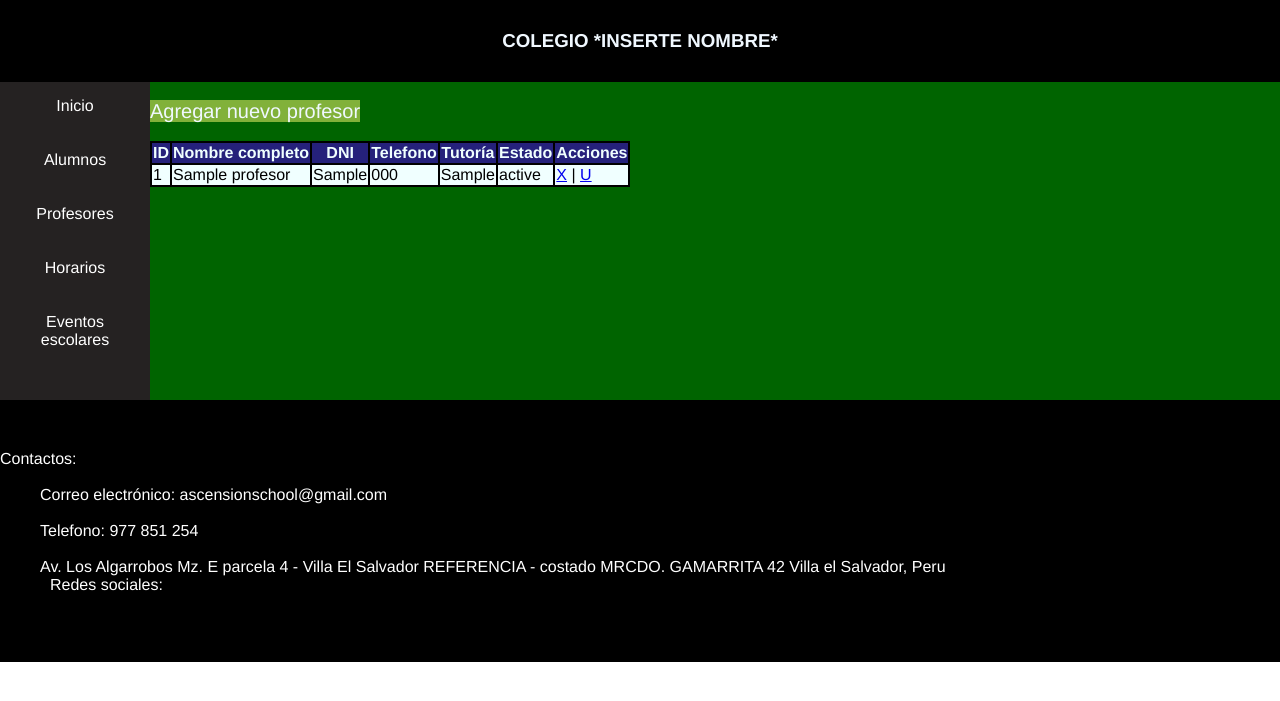
After one commit to alv4rol3on/proyectoColegio, a Flask app: page /profesores in a window 1280 px wide. The commit adds this page. Shown: the top 701 px of the page. Run offline with Flask 3, Linux system fonts and the light colour scheme; tables that the repository leaves empty or names only in its code hold one stand-in row (values such as "Sample post").

Commit message:
CAMBIOS 30/01/2024 12:00
- Listas como pantalla principal
- Boton de inhabilitar y actualizar
- Menú de alumnos y profesores separados

```diff
--- a/proyectoColegio/app.py
+++ b/proyectoColegio/app.py
@@ -36,49 +36,31 @@ def formularioAlumnos():
             cursor.execute(
                 f"""
                 INSERT INTO `proyectocole`.`alumno` (`nombreCompleto`, `tipoUsuario`, `dni`, `telf`, `grado`, `seccion`, `estado`)
-                VALUES ('{aga.apellidoPaterno.data + " "+ aga.apellidoMaterno.data+ ", " + aga.nombres.data}', '{3}', '{aga.dni.data}', '{aga.nro.data}', '{aga.grado.data}', '{aga.seccion.data}', 'alumno');
+                VALUES ('{aga.apellidoPaterno.data + " "+ aga.apellidoMaterno.data+ ", " + aga.nombres.data}', '{3}', '{aga.dni.data}', '{aga.nro.data}', '{aga.grado.data}', '{aga.seccion.data}', {1});
                 """)
             conexion.commit()
         except:
             print("ERROR A: ERROR AL INSERTAR UN NUEVO ALUMNO")
         finally:
             conexion.close()
-            return redirect(url_for("inicio"))
+            return redirect(url_for("alumnos"))
 
     return render_template("alumnos/agregarAlumno.html", aga=aga)
 
-@app.route("/borrarAlumno", methods=["GET", "POST"])
-def borrarAlumnos():
-    ba = borrar(request.form)
-    if request.method == "POST" and ba.validate:
-        id = ba.id.data
+@app.route("/xAlumno/<int:id>", methods=["GET", "POST"])
+def deshabilitarAlumno(id):
+    deshAlumno(id)
+    return redirect(url_for("alumnos"))
 
-        #registro de base de datos
-        try:
-            conexion, cursor = conectar()
-            cursor.execute(
-                f"""
-                UPDATE `proyectocole`.`alumno` SET `estado` = 'retirado' WHERE `id` = {ba.id.data};
-                """)
-            conexion.commit()
-        except:
-            print("ERROR B: ERROR AL CAMBIAR ESTADO DEL ALUMNO")
-        finally:
-            conexion.close()
-            return redirect(url_for("inicio"))
-
-    return render_template("alumnos/borrarAlumno.html", ba=ba)
-
-@app.route("/listaDeAlumnos", methods=["GET", "POST"])
-def listaAlumnos():
+@app.route("/alumnos", methods=["GET", "POST"])
+def alumnos():
     listado = listar()
     return render_template("alumnos/listaAlumnos.html", listado = listado)
 
-@app.route("/actualizarAlumno", methods=["GET", "POST"])
-def actAlumnos():
+@app.route("/actualizarAlumno/<int:id>", methods=["GET", "POST"])
+def actAlumnos(id):
     act = losforms(request.form)
     if request.method == "POST" and act.validate:
-        id = act.id.data
         dni = act.dni.data
         nombre = act.nombres.data
         apellidoPa = act.apellidoPaterno.data
@@ -96,7 +78,7 @@ def actAlumnos():
                UPDATE `proyectocole`.`alumno`
                 SET `nombreCompleto` = '{act.apellidoPaterno.data + " "+ act.apellidoMaterno.data+ ", " + act.nombres.data}', `dni` = {act.dni.data},
                 `telf` = {act.nro.data}, `grado` = '{act.grado.data}', `seccion` = '{act.seccion.data}', `estado` = '{act.estado.data}'
-                WHERE `id` = {act.id.data};
+                WHERE `id` = {id};
                 """)
             conexion.commit()
         except:
@@ -111,30 +93,83 @@ def actAlumnos():
 @app.route("/agregarProfesor", methods=["GET", "POST"])
 def formularioProfesor():
     agp = losforms(request.form)
-    if request.form == "POST" and agp.validate:
-        nombres = agp.nombres.data
+    if request.method == "POST" and agp.validate:
+        nombre = agp.nombres.data
+        apellidoPa = agp.apellidoPaterno.data
+        apellidoMa = agp.apellidoMaterno.data
         dni = agp.dni.data
         nro = agp.nro.data
-        grado = agp.grado.data
-        #cursosSeleccionados = request.form.getlist('cursos')
-        #listaCursos = ', '.join(cursosSeleccionados)
+        tutoria = agp.tutor.data
 
         #conexion a base de datos
         try:
             conexion, cursor = conectar()
             cursor.execute(
                 f"""
-                INSERT INTO `proyectocole`.`profesor` (`nombreCompleto`, `tipoUsuario`, `dni`, `telefono`, `tutoria`, `estado`)
-                VALUES('{agp.nombres.data}', '{2}', '{agp.dni.data}', '{agp.nro.data}', '{agp.grado.data}', 'profesor');
-                """)
+                INSERT INTO `proyectocole`.`profesor`
+                (`nombreCompleto`, `tipoUsuario`, `dni`, `telefono`, `tutoria`, `estado`)
+                VALUES
+                ('{agp.apellidoPaterno.data + " "+ agp.apellidoMaterno.data+ ", " + agp.nombres.data}', '{2}', '{agp.dni.data}', '{agp.nro.data}',
+                '{agp.tutor.data}', '{1}');
+                """
+            )
             conexion.commit()
         except:
-            print("ERROR A2: ERROR AL INSERTAR UN NUEVO PROFESOR")
+            print("ERROR A02: ERROR AL INSERTAR UN NUEVO PROFESOR")
         finally:
             conexion.close()
             return redirect(url_for("inicio"))
 
-    return render_template("agregarProfesor.html", agp=agp)
+    return render_template("profesores/agregarProfesor.html", agp=agp)
+
+@app.route("/profesores", methods=["GET", "POST"])
+def profesores():
+    listadoProfesores = listarProfesor()
+    return render_template("profesores/listaProfesores.html", listadoProfesores = listadoProfesores)
+
+@app.route("/xProfesor/<int:id>", methods=["GET", "POST"])
+def deshabilitarProfesor(id):
+    deshProfesor(id)
+    return redirect(url_for("profesores"))
+
+@app.route("/actualizarAlumno/<int:id>", methods=["GET", "POST"])
+def actProfesor(id):
+    acp = losforms(request.form)
+    if request.method == "POST" and acp.validate:
+        nombre = acp.nombres.data
+        apellidoPa = acp.apellidoPaterno.data
+        apellidoMa = acp.apellidoMaterno.data
+        dni = acp.dni.data
+        nro = acp.nro.data
+        tutoria = acp.tutor.data
+        estado = acp.estado.data
+
+        #conexion a base de datos
+        try:
+            conexion, cursor = conectar()
+            cursor.execute(
+                f"""
+                UPDATE `proyectocole`.`profesor`
+                SET `nombreCompleto` = '{acp.apellidoPaterno.data + " "+ acp.apellidoMaterno.data+ ", " + acp.nombres.data}',
+                `dni` = '{acp.dni.data}', `telefono` = '{acp.nro.data}',
+                `tutoria` = '{acp.tutor.data}', `estado` = '{acp.estado.data}'>
+                WHERE `id` = {id};
+                """
+            )
+            conexion.commit()
+        except:
+            print("ERROR A02: ERROR AL ACTUALIZAR UN NUEVO PROFESOR")
+        finally:
+            conexion.close()
+            return redirect(url_for("profesores"))
+
+    return render_template("profesores/agregarProfesor.html", acp=acp)
+
+
+#PAGINAS DE HORARIO
+@app.route("/horarios")
+def paginaHorario():
+    return render_template("horarios/pagHorarios.html")
 
 #paginas enlace
 @app.route("/")
@@ -159,8 +194,44 @@ def listar():
 
     return lista
 
+def listarProfesor():
+    conexion, cursor = conectar()
+    cursor.execute(
+        f"""
+        SELECT `profesor`.`id`, `profesor`.`nombreCompleto`,
+        `profesor`.`dni`, `profesor`.`telefono`, `profesor`.`tutoria`, `profesor`.`estado`
+        FROM `proyectocole`.`profesor`;
+        """)
+    listaProfesores = cursor.fetchall()
+    conexion.close()
 
+    return listaProfesores
 
+def deshAlumno(id):
+    conexion, cursor = conectar()
+    cursor.execute(
+        f"""
+        UPDATE `proyectocole`.`alumno`
+        SET `estado` = 0
+        WHERE `id` = '{id}';
+        """
+    )
+    conexion.commit()
+    cursor.close()
+    conexion.close()
+
+def deshProfesor(id):
+    conexion, cursor = conectar()
+    cursor.execute(
+        f"""
+        UPDATE `proyectocole`.`profesor`
+        SET `estado` = 0
+        WHERE `id` = '{id}';
+        """
+    )
+    conexion.commit()
+    cursor.close()
+    conexion.close()
 
 if __name__ == '__main__':
     app.run(debug=True)
--- a/proyectoColegio/forms.py
+++ b/proyectoColegio/forms.py
@@ -1,5 +1,5 @@
 from flask_wtf import FlaskForm
-from wtforms import StringField, IntegerField, SubmitField, EmailField, SelectField, SelectMultipleField, widgets
+from wtforms import StringField, IntegerField, SubmitField, SelectField
 from wtforms.validators import DataRequired, Email, Length
 
 salones = [("3 años", "3 años"), ("4 años", "4 años"), ("5 años", "5 años"), ("1ro prim", "1ro prim"), ("2do prim", "2do prim"),
@@ -13,16 +13,29 @@ tutoria = [("libre", "libre"), ("3 años", "3 años"), ("4 años", "4 años"), (
 materias = [("aritmetica", "aritmetica"), ("algebra", "algebra"), ("geometria", "geometria"), ("trigonometria", "trigonometria")]
 
 class losforms(FlaskForm):
+
+    #global
     id = IntegerField(validators=[DataRequired()], render_kw={"placeholder": "Ingrese el id"})
     nombres = StringField(validators=[DataRequired()], render_kw={"placeholder": "Ingrese los nombres", "size":30})
     apellidoPaterno = StringField(validators=[DataRequired()], render_kw={"placeholder": "Ingrese el apellido paterno"})
     apellidoMaterno = StringField(validators=[DataRequired()], render_kw={"placeholder": "Ingrese el apellido materno"})
+    nro = IntegerField(validators=[DataRequired()], render_kw={"placeholder": "Telefono"})
+    estado = SelectField("Estado: ", choices=[(0, "Deshabilitar"), (1, "Habilitar")])
     dni = IntegerField(validators=[DataRequired(), Length(min=9, max=9)], render_kw={"placeholder": "Ingrese el dni"})
+
+    #alumno
     grado = SelectField("Grado del alumno: ", choices=salones)
     seccion = SelectField("Seccion: ", choices=[("A", "A"), ("B", "B")])
-    nro = IntegerField(validators=[DataRequired()], render_kw={"placeholder": "Telefono"})
-    estado = SelectField("Estado: ", choices=[("alumno", "alumno"), ("suspendido", "suspendido"), ("retirado", "retirado")])
+
+    #profesores
+    tutor = SelectField("Tutoria: ", choices=tutoria)
+
+    #acciones
     boton = SubmitField("Registrar")
+    deshabilitar = SubmitField("X")
+    actualizar = SubmitField("F5")
+
+
 
 class borrar(FlaskForm):
     id = IntegerField("Id de la persona: ", validators=[DataRequired()])
--- a/proyectoColegio/molde.html
+++ b/proyectoColegio/molde.html
@@ -11,5 +11,6 @@
   <body></body>
   <footer>
     <h3>Este es el footer</h3>
+    <th colspan="2"></th>
   </footer>
 </html>
--- a/proyectoColegio/static/css/disenho.css
+++ b/proyectoColegio/static/css/disenho.css
@@ -1,3 +1,4 @@
+/*BASE*/
 * {
     margin: 0;
 }
@@ -16,6 +17,8 @@ header {
     color: aliceblue;
 }
 
+
+/*ADMIN*/
 .container {
     display: flex;
     background-color: darkgreen;
@@ -68,6 +71,8 @@ header {
     justify-content: center;
 }
 
+/*formularios*/
+
 .formulario {
     background-color: rgb(120, 160, 95);
 }
@@ -105,6 +110,101 @@ select {
     background-color: aliceblue;
 }
 
+
+/*PROFESORES*/
+/*LISTA*/
+.nuevo {
+    background-color: rgb(129, 177, 58);
+    color: aliceblue;
+    border-color: black;
+    font-size: 20px;
+    text-decoration: none;
+}
+
+.nuevo:hover{
+    background-color: aliceblue;
+    color: rgb(129, 177, 58);
+    border-color: black;
+    font-size: 20px;
+}
+
+.Tabla {
+    background-color: black;
+}
+
+.encabezado {
+    color: azure;
+    background-color: brown;
+}
+
+.encabezado2 {
+    color: azure;
+    background-color: rgb(37, 33, 123);
+}
+
+.Tabla td{
+    color: black;
+    background-color: azure;
+}
+
+
+
+
+
+
+
+
+
+
+
+
+
+
+
+
+
+
+
+
+
+
+
+
+
+
+
+
+
+
+
+
+
+
+
+
+
+
+
+
+
+
+
+
+
+
+
+
+
+
+
+
+
+
+
+
+
+/*FOOTER*/
+
 .footer{
     color: white;
     background-color: black;
--- a/proyectoColegio/templates/alumnos/actualizarAlumno.html
+++ b/proyectoColegio/templates/alumnos/actualizarAlumno.html
@@ -1,11 +1,10 @@
-{% extends 'base.html' %} {% block title%}Agregar alumno{% endblock %} {%block
+{% extends 'base.html' %} {% block title%}Actualizar alumno{% endblock %} {%block
     content%}
     <br />
     <fieldset class="formulario">
       <legend>Actualizar información del alumno</legend>
       <form method="POST">
         {{act.hidden_tag()}}
-        {{act.id}}<br /><br />
         {{act.nombres}}<br />
         {{act.apellidoPaterno}}{{act.apellidoMaterno}}<br />
         {{act.dni}}{{act.nro}}<br /><br />
--- a/proyectoColegio/templates/alumnos/agregarAlumno.html
+++ b/proyectoColegio/templates/alumnos/agregarAlumno.html
@@ -1,3 +1,4 @@
+<link rel="stylesheet" type="text/css" href="static/css/disenho.css" />
 {% extends 'base.html' %} {% block title%}Agregar alumno{% endblock %} {%block
 content%}
 <br />
--- a/proyectoColegio/templates/base.html
+++ b/proyectoColegio/templates/base.html
@@ -18,8 +18,9 @@
 
     <div class="links">
       <a href="{{url_for('inicio')}}">Inicio</a><br><br>
-      <a href="{{url_for('admin')}}">Administración</a><br><br>
-      <a>Horarios</a><br><br>
+      <a href="{{url_for('alumnos')}}">Alumnos</a><br><br>
+      <a href="{{url_for('profesores')}}">Profesores</a><br><br>
+      <a href="{{url_for('paginaHorario')}}">Horarios</a><br><br>
       <a>Eventos escolares</a><br><br>
     </div>
 
--- /dev/null
+++ b/proyectoColegio/templates/profesores/listaProfesores.html
@@ -0,0 +1,29 @@
+{% extends 'base.html' %} {% block title%}Lista de profesores{% endblock %} {%block
+    content%}
+    <br />
+    <a class="nuevo" href="{{url_for('formularioProfesor')}}">Agregar nuevo profesor</a><br><br>
+        <table border="0" class="Tabla">
+            <tr class="encabezado2">
+                <th>ID</th>
+                <th>Nombre completo</th>
+                <th>DNI</th>
+                <th>Telefono</th>
+                <th>Tutoría</th>
+                <th>Estado</th>
+                <th colspan="2">Acciones</th>
+            </tr>
+            {%for info in listadoProfesores%}
+            <tr>
+                <td>{{info.id}}</td>
+                <td>{{info.nombreCompleto}}</td>
+                <td>{{info.dni}}</td>
+                <td>{{info.telefono}}</td>
+                <td>{{info.tutoria}}</td>
+                <td>{{info.estado}}</td>
+                <td><a href="{{url_for('deshabilitarProfesor', id=info.id)}}">X</a> |
+                     <a href="{{url_for('actProfesor', id=info.id)}}">U</a></td>
+            </tr>
+            {% endfor %}
+        </table>
+    <br /><br />
+    {% endblock %}
```
Also changed, not shown: proyectoColegio/templates/agregarProfesor.html (deleted, +0 -17 lines), proyectoColegio/templates/alumnos/borrarAlumno.html (deleted, +0 -17 lines), proyectoColegio/templates/alumnos/listaAlumnos.html (+9 -3 lines), proyectoColegio/templates/horarios/pagHorarios.html (added, +14 -0 lines), proyectoColegio/templates/profesores/actualizarProfesor.html (added, +17 -0 lines), proyectoColegio/templates/profesores/agregarProfesor.html (added, +18 -0 lines).
